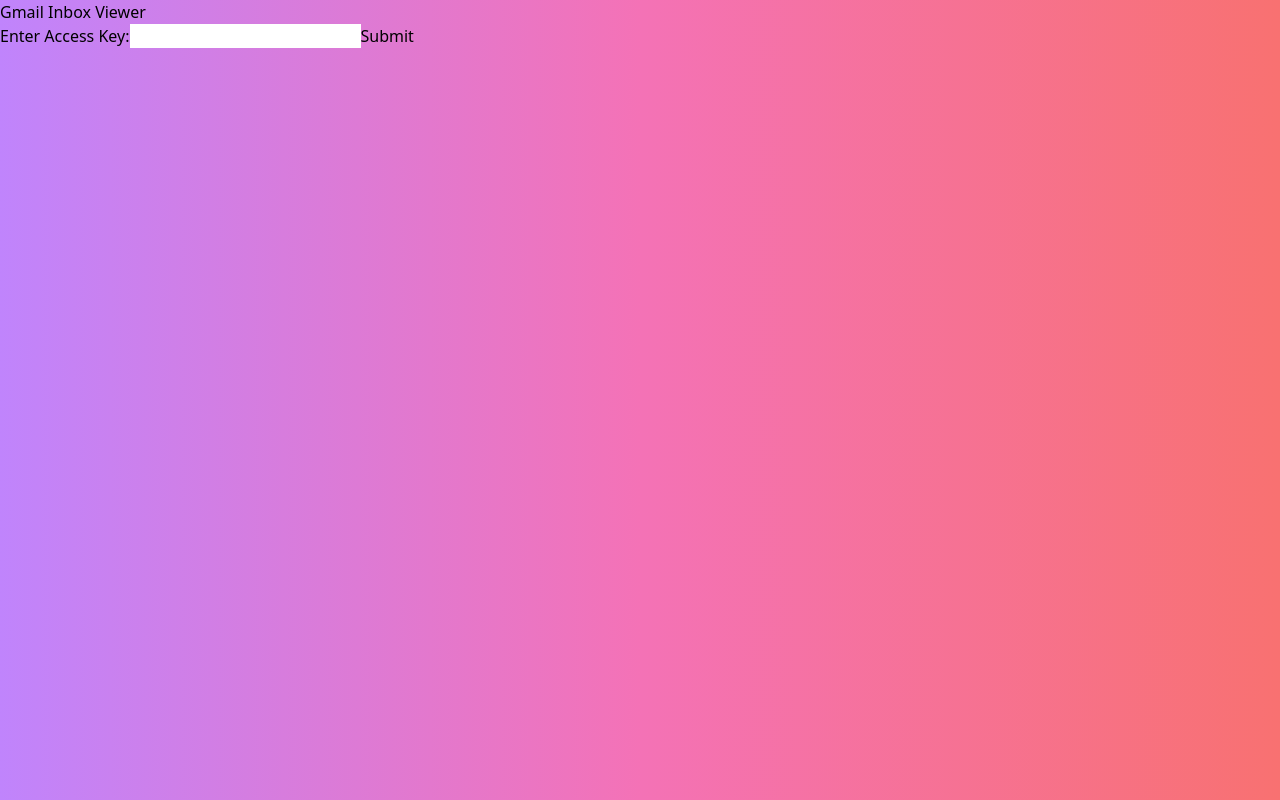
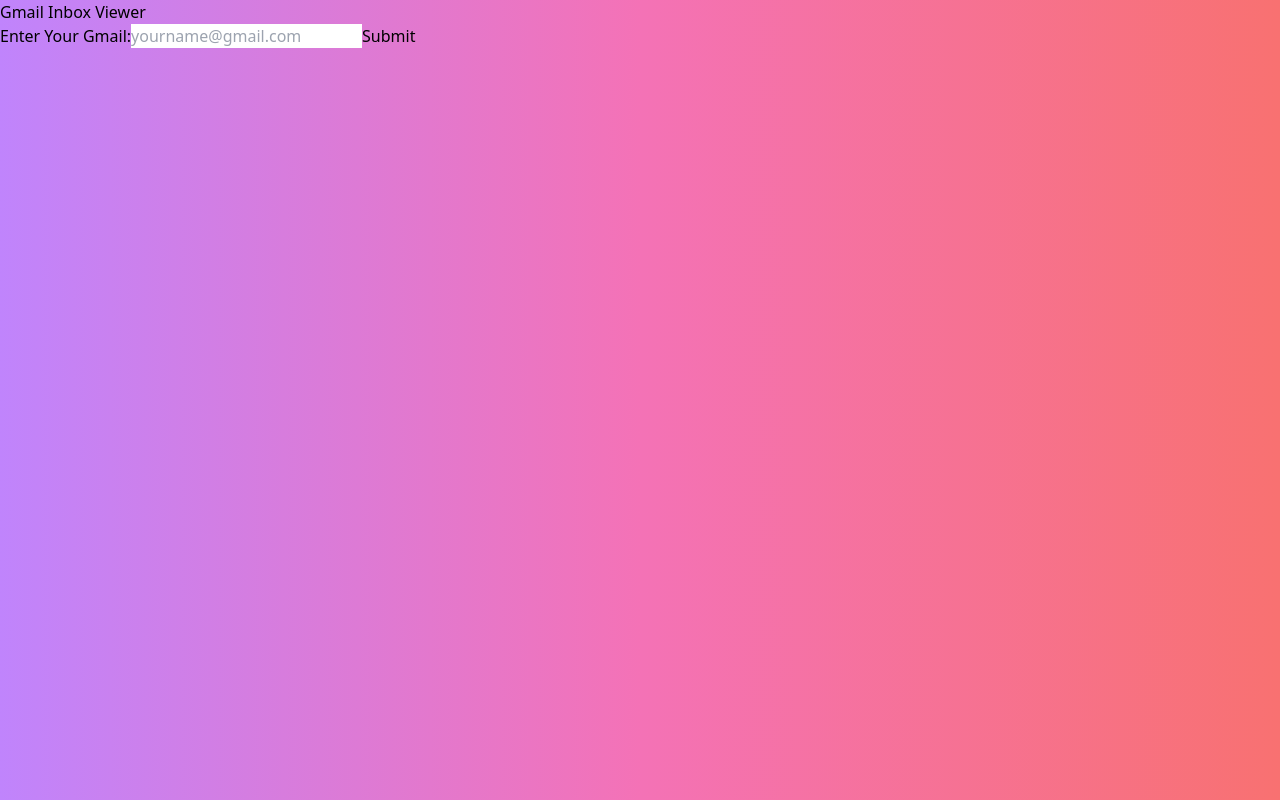
Before and after one commit to Omorfarukvip009/md-omor-faruk-gmail, a React (Vite) app: page / in a window 1280 px wide. Built offline with nearby package versions, Linux system fonts and the light colour scheme.

Commit message:
Refactor AccessKeyForm to use email for authentication

```diff
--- a/src/components/AccessKeyForm.jsx
+++ b/src/components/AccessKeyForm.jsx
@@ -1,16 +1,31 @@
 import React, { useState } from 'react';
 import { motion } from 'framer-motion';
 
-export default function AccessKeyForm({ setHasAccess }) {
-  const [keyInput, setKeyInput] = useState('');
-  const [error, setError] = useState('');
+export default function AccessKeyForm({ setHasAccess, setUserEmail }) {
+  const [email, setEmail] = useState('');
+  const [status, setStatus] = useState('');
 
-  const handleSubmit = e => {
+  const handleSubmit = async e => {
     e.preventDefault();
-    if (keyInput.trim() === 'FRK') {
-      setHasAccess(true);
-    } else {
-      setError('Invalid access key');
+    if (!email) return;
+
+    try {
+      const res = await fetch(`https://server-49hn.onrender.com/api/check-auth`, {
+        method: 'POST',
+        headers: { 'Content-Type': 'application/json' },
+        body: JSON.stringify({ email })
+      });
+
+      const data = await res.json();
+      if (data.authenticated) {
+        setStatus('Access granted');
+        setUserEmail(email);
+        setHasAccess(true);
+      } else {
+        setStatus('Access denied: Email not authenticated');
+      }
+    } catch (err) {
+      setStatus('Server error: ' + err.message);
     }
   };
 
@@ -19,18 +34,21 @@
       initial={{ opacity: 0 }}
       animate={{ opacity: 1 }}
       onSubmit={handleSubmit}
+      className="flex flex-col gap-3"
     >
-      <label className="block mb-2 text-lg">Enter Access Key:</label>
+      <label className="text-lg font-medium">Enter Your Gmail:</label>
       <input
-        type="text"
-        value={keyInput}
-        onChange={e => setKeyInput(e.target.value)}
-        className="w-full p-2 mb-4 border rounded"
+        type="email"
+        placeholder="yourname@gmail.com"
+        value={email}
+        onChange={e => setEmail(e.target.value)}
+        className="p-2 border rounded"
+        required
       />
-      <button type="submit" className="w-full bg-blue-500 text-white p-2 rounded">
+      <button type="submit" className="bg-blue-500 text-white p-2 rounded hover:scale-105 transition-transform">
         Submit
       </button>
-      {error && <p className="text-red-500 mt-2">{error}</p>}
+      {status && <p className="mt-2 text-red-500">{status}</p>}
     </motion.form>
   );
 }
```
